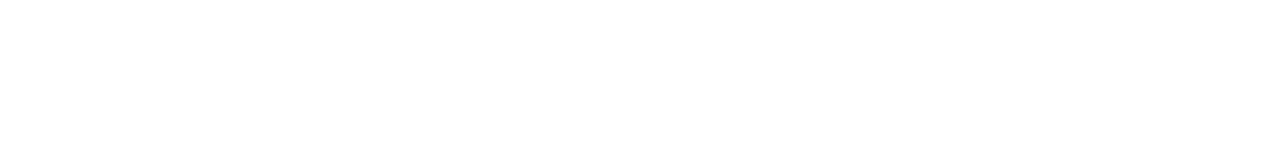
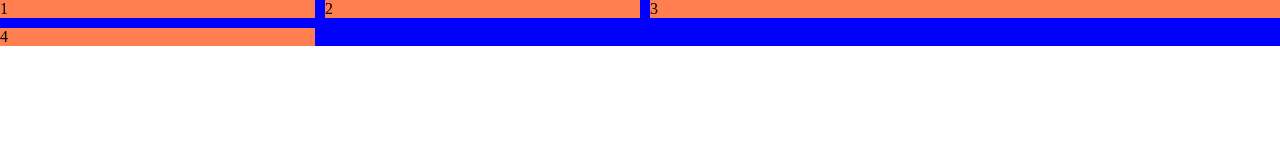
Before and after one commit to rss9020/cssstyle, a plain HTML site: page Index.html in a window 1280 px wide. Drawn offline with Linux system fonts and the light colour scheme.

Commit message:
2 cjvvbbn

```diff
--- a/Index.html
+++ b/Index.html
@@ -3,8 +3,17 @@
 <head>
     <meta charset="UTF-8">
     <title>Title</title>
+    <link href = "index.css"  rel = "stylesheet">
 </head>
-<body>
+<body class="wrapper">
+
+<div class="BigBox">
+    <div class="Box1">1</div>
+    <div class="Box2">2</div>
+    <div class="Box3">3</div>
+    <div class="Box4">4</div>
+</div>
+
 
 </body>
 </html>
--- a/index.css
+++ b/index.css
@@ -1,3 +1,27 @@
-. Box1 {
+.BigBox {
+	background-color: blue;
+    display: grid;
+    grid-template-columns: 1fr 1fr 2fr;
+    grid-gap: 10px;
+}
+.wrapper {
+    margin: 0;
+    padding: 0;
+
 
 }
+.Box1 {
+    background-color: coral;
+}
+
+.Box2 {
+    background-color: coral;
+}
+
+.Box3 {
+    background-color: coral;
+}
+
+.Box4 {
+    background-color: coral;
+}
```
